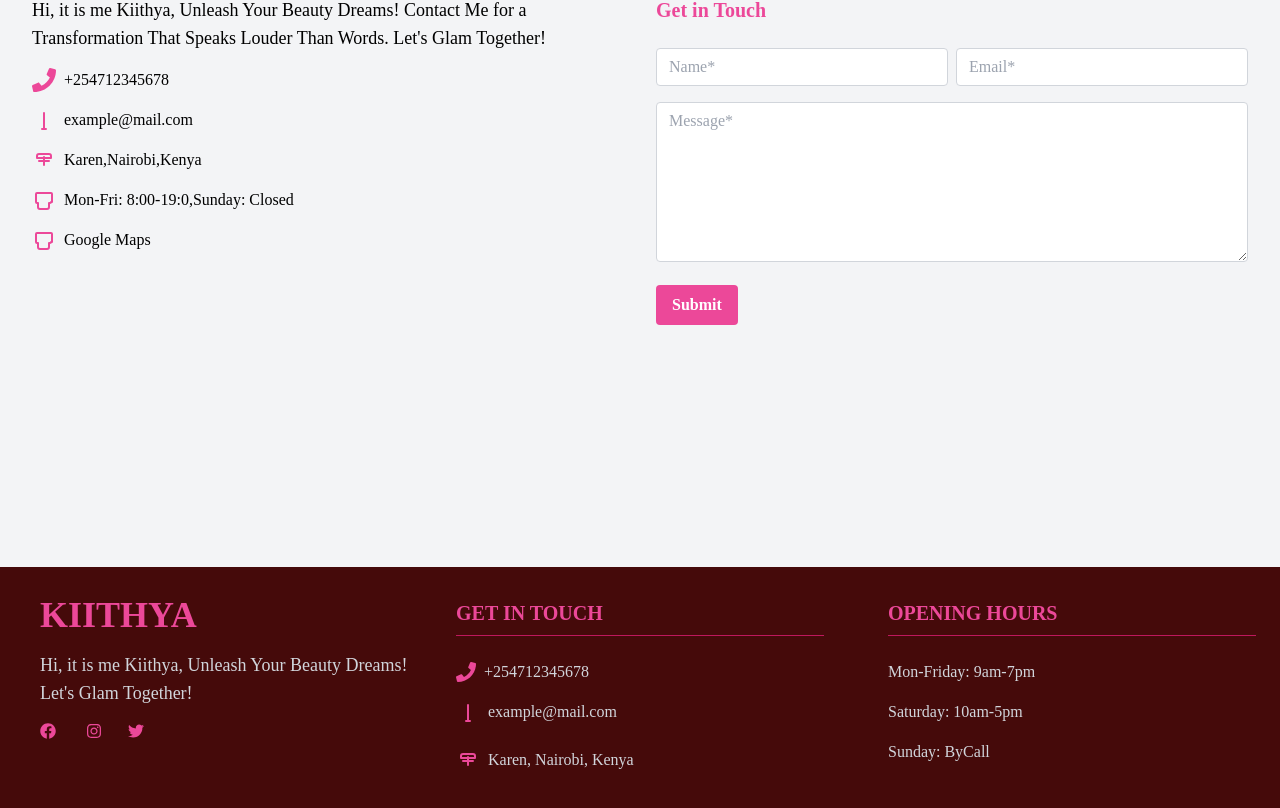
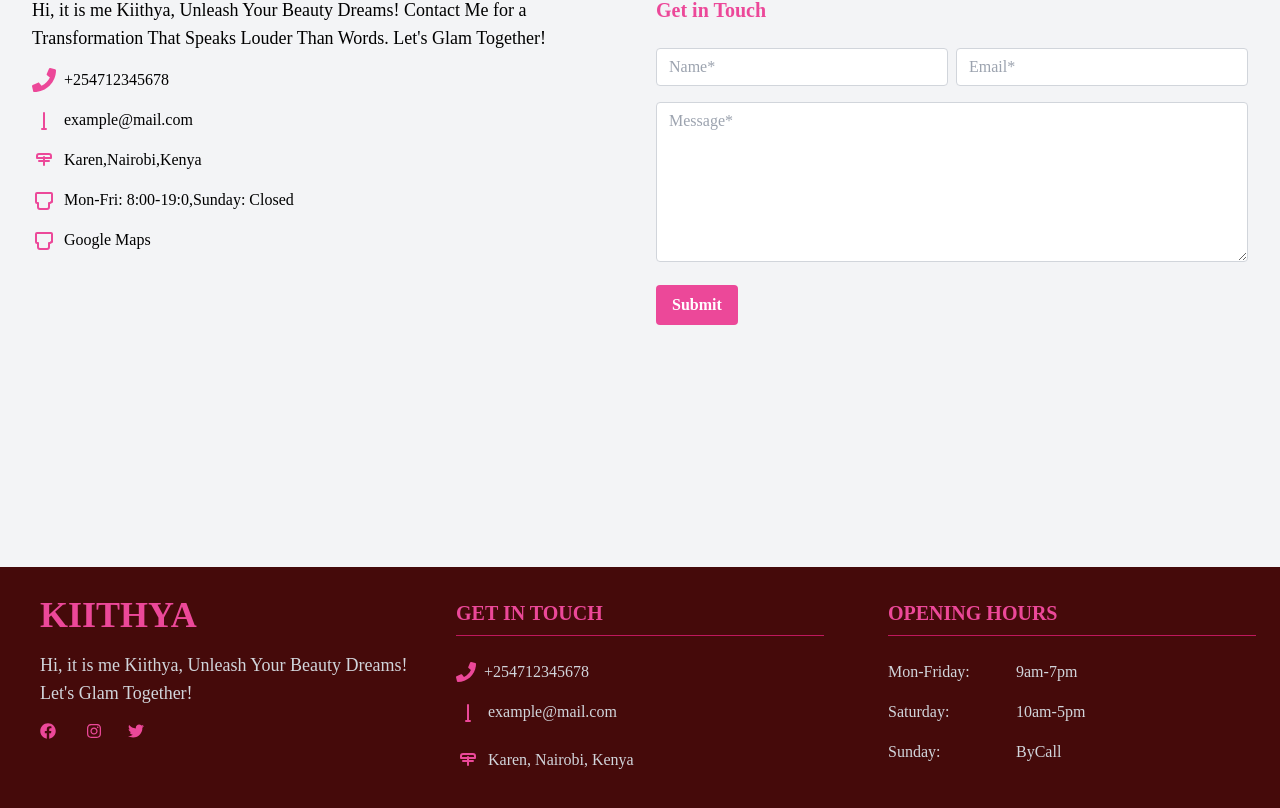
Before and after one commit to Printhan3/Clevonex-Portfolio-Project, a React (Create React App) app: page / in a window 1280 px wide. Shown: the part 4668-5476 px from the top of the page. Built offline with nearby package versions, Linux system fonts and the light colour scheme.

Commit message:
Update Footer.jsx

```diff
--- a/src/components/Footer.jsx
+++ b/src/components/Footer.jsx
@@ -63,14 +63,26 @@ function Header() {
     );
   }
 
-  function OpeningHours() {
+function OpeningHours() {
     return (
       <div className=" p-6 rounded-lg">
         <h2 className="text-xl font-bold text-pink-500 mb-4 flex justify-between py-2 border-b border-pink-700">OPENING HOURS</h2>
-        <h4 className='text-gray-300 flex justify-between py-2'>Mon-Friday:  9am-7pm</h4>
-        <h4 className='text-gray-300 flex justify-between py-2'>Saturday:    10am-5pm</h4>
-        <h4 className='text-gray-300 flex justify-between py-2'>Sunday:      ByCall</h4>
-      </div>
+        <div className= "container mx-auto grid grid-cols-3 gap-4">
+           <h4 className='text-gray-300 flex justify-between py-2'>Mon-Friday:</h4>
+          <h4 className='text-gray-300 flex justify-between py-2'>9am-7pm</h4>
+          </div>
+
+          <div className= "container mx-auto grid grid-cols-3 gap-4">
+          <h4 className='text-gray-300 flex justify-between py-2'>Saturday:</h4>
+          <h4 className='text-gray-300 flex justify-between py-2'>10am-5pm</h4>
+          </div>
+
+          <div className= "container mx-auto grid grid-cols-3 gap-4">
+          <h4 className='text-gray-300 flex justify-between py-2'>Sunday:</h4>
+          <h4 className='text-gray-300 flex justify-between py-2'>ByCall</h4>
+          </div>
+        </div>
+
     );
   }
 
```
